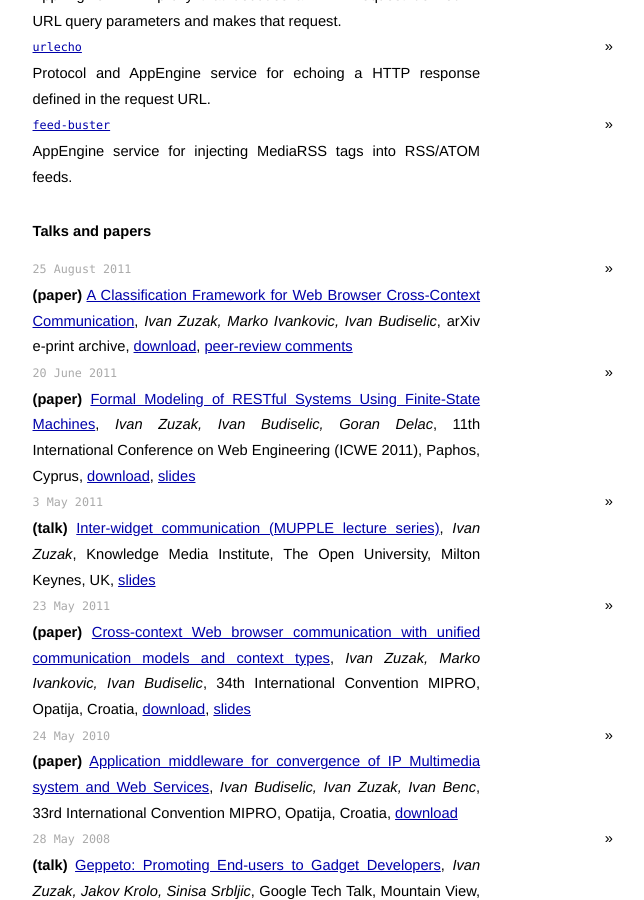
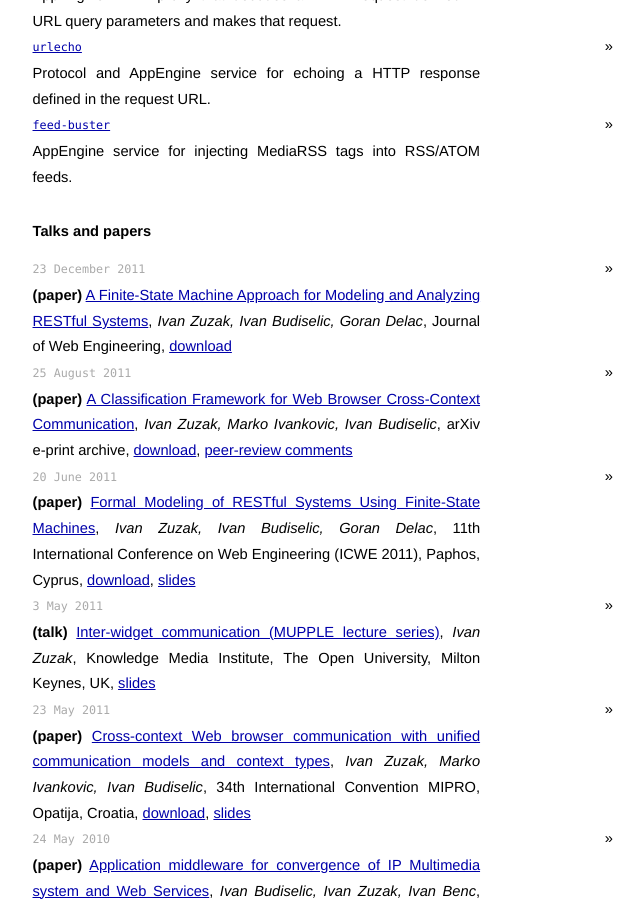
Before and after one commit to izuzak/izuzak.github.com, a Jekyll site: the page built from index.html, in a window 1280 px wide and 900 px high, scrolled down 1481 px. Shown: the whole window, without its empty margins (314-958 px from the left). Built offline with Jekyll 4.4.1, drawn with Linux system fonts in a browser that asks for light colours; Markdown is read by kramdown in place of the engine named in the settings.

Commit message:
adding jwe fsm-rest paper

```diff
--- a/index.html
+++ b/index.html
@@ -31,6 +31,14 @@ projects:
       url: http://code.google.com/p/feed-buster/
 
 talks:
+    - authors: Ivan Zuzak, Ivan Budiselic, Goran Delac
+      title: "A Finite-State Machine Approach for Modeling and Analyzing RESTful Systems"
+      date: 23 December 2011
+      place: Journal of Web Engineering
+      url: http://www.rintonpress.com/journals/jwe/abstractsJWE10-4.html
+      download: /papers/2011_FSMREST.pdf
+      type: paper
+
     - authors: Ivan Zuzak, Marko Ivankovic, Ivan Budiselic
       title: "A Classification Framework for Web Browser Cross-Context Communication"
       date: 25 August 2011
```
Also changed, not shown: 1 other file.
